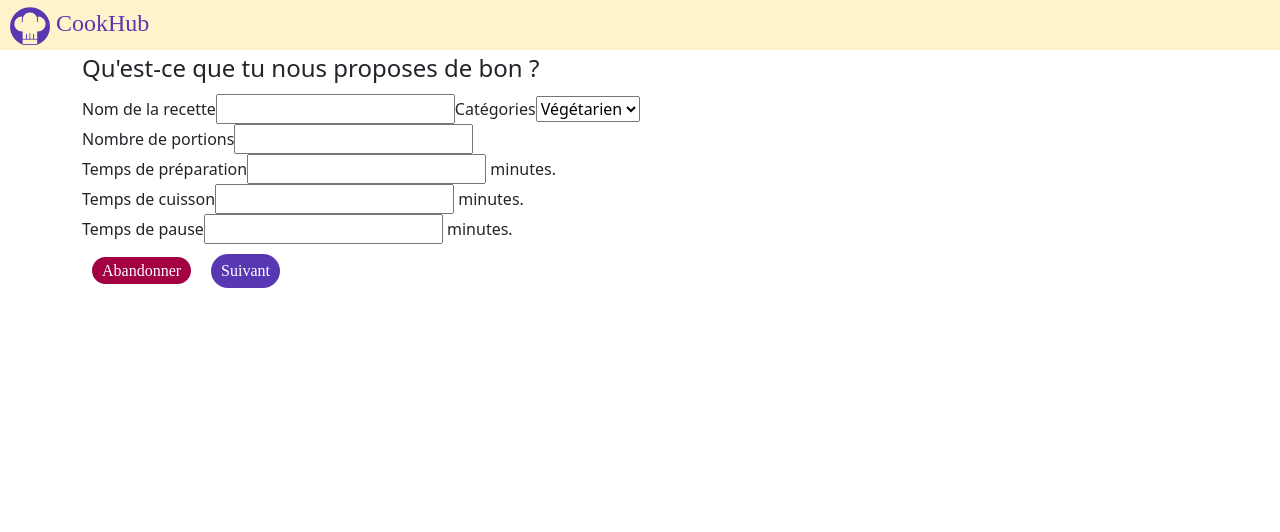
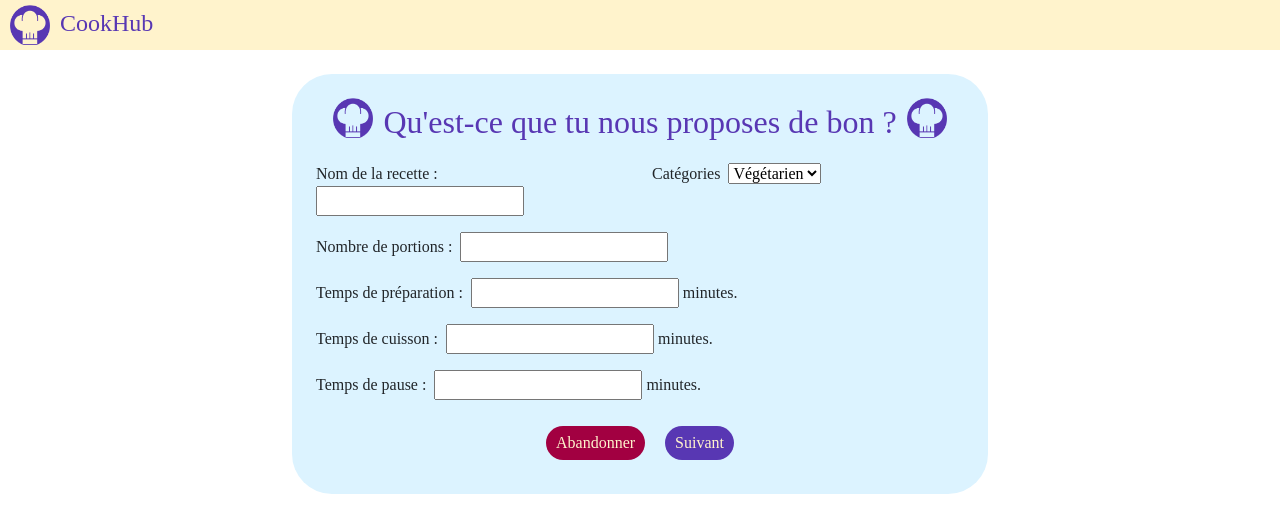
Before and after one commit to Margob29/cookhub, a React (Create React App) app: page /creation in a window 1280 px wide. Shown: the top 532 px of the page. Built offline with nearby package versions, Linux system fonts and the light colour scheme; some icons are missing.

Commit message:
frontend

```diff
--- a/src/App.css
+++ b/src/App.css
@@ -22,8 +22,9 @@
 
 .logo{
   width: 40px;
-  height: auto;
+  height: 40px;
   margin-left: 10px;
+  margin-right: 10px;
 }
 
 .presentation{
@@ -67,7 +68,7 @@
 
 .btnDiscard{
   background-color: #A20041;
-  color: white;
+  color: #FFF3CC;
   font-family: 'Berlin Sans FB Demi', 'Fredoka';
   font-size: 1rem;
   border-radius: 50px;
@@ -77,15 +78,18 @@
   padding-right: 10px;
   margin: 10px;
   text-align: center;
+  display: flex;
+  align-items: center;
 }
 
 .btnDiscard:hover, .btnSubmit:hover{
-  color: #FFF3CC;
+  color: #ffffff;
 }
+
 
 .btnSubmit{
   background-color: #5837B3;
-  color: white;
+  color: #FFF3CC;
   font-family: 'Berlin Sans FB Demi', 'Fredoka';
   font-size: 1rem;
   border-radius: 50px;
@@ -95,10 +99,13 @@
   padding-right: 10px;
   margin: 10px;
   text-align: center;
+  display: flex;
+  align-items: center;
+  justify-content: center;
 }
 
 .btnModify{
-  background-color: #DCF3FF;
+  background-color: #FFF3CC;
   color: #A20041;
   font-family: 'Berlin Sans FB Demi', 'Fredoka';
   font-size: 1rem;
@@ -110,10 +117,13 @@
   margin: 10px;
   border: #A20041 1px solid;
   text-align: center;
+  display: flex;
+  align-items: center;
+  justify-content: center;
 }
 
 .btnModify:hover{
-  color:#c62565,
+  color:#5837B3,
 }
 
 .btnAdd{
@@ -124,4 +134,69 @@
 .buttons{
   display: flex;
   justify-content: center;
+  align-items: center;
 }
+
+.formcontainer{
+  font-family: 'Berlin Sans FB Demi', 'Fredoka';
+  background-color: #DCF3FF;
+  border-radius: 40px;
+}
+
+.formtitle{
+  color: #5837B3;
+  font-family: 'Berlin Sans FB Demi', 'Fredoka';
+  display: flex;
+  justify-content: center;
+  text-align: center;
+  font-size: xx-large;
+}
+
+.cardstyle{
+  font-family: 'Berlin Sans FB', 'Fredoka';
+  text-align: center;
+}
+
+.card-text{
+  text-align: left;
+}
+
+.labelname{
+  font-family: 'Berlin Sans FB', 'Fredoka';
+}
+
+.ingredients{
+  display: flex;
+  align-items: center;
+  justify-content: center;
+  font-family: 'Berlin Sans FB', 'Fredoka';
+}
+
+.errorText{
+  font-family: 'Berlin Sans FB Demi', 'Fredoka';
+  color: #A20041;
+  padding: 2px;
+  font-size: 2rem;
+  text-align: center;
+  margin: 5px;
+}
+
+.btnHome{
+  background-color:#A20041;
+  color:#FFF3CC;
+  font-family: 'Berlin Sans FB Demi', 'Fredoka';
+  font-size: 1.25rem;
+  border-radius: 50px;
+  text-decoration: none;
+  padding: 10px;
+  margin-top: 30px;
+  width: 50%;
+  display: flex;
+  justify-content: center;
+  align-items: center;
+  text-align: center;
+}
+
+.textStyle{
+  font-family: 'Berlin Sans FB', 'Fredoka';
+}
--- a/src/App.js
+++ b/src/App.js
@@ -28,8 +28,8 @@ function App() {
           <Route path="/creationprogress" element={<CreationProgress />} />
           <Route path="/creationstep" element={<StepCreation />} />
           <Route path="/addingredient" element={<AddIngredient />} />
-          <Route path="*" element={<Error />} />{" "}
-        </Routes>{" "}
+          <Route path="*" element={<Error />} />
+        </Routes>
       </BrowserRouter>
     </div>
   );
--- a/src/components/CookHub_navbar.js
+++ b/src/components/CookHub_navbar.js
@@ -5,10 +5,10 @@ import logo from "../images/logo_violet.png";
 
 export default function CHNavbar() {
   return (
+    //TODO : ajouter la barre de recherche
     <Navbar className="navbar justify-content-between">
       <Navbar.Brand href="/" style={{ color: "#5837B3", fontSize: "1.5rem" }}>
         <img alt="Logo CookHub" src={logo} className="logo d-inline-block" />
-        {"  "}
         CookHub
       </Navbar.Brand>
       <Nav.Link href="#" className="align-right me-1">
--- a/src/pages/Creation/CreationPage.js
+++ b/src/pages/Creation/CreationPage.js
@@ -1,40 +1,57 @@
 import "../../App.css";
+import logo from "../../images/logo_violet.png";
 
 export default function CreationForm() {
   return (
-    <div>
-      <div className="container">
+    //TODO : mettre tous les champs en required
+    //TODO : faire la liste exhaustive des catégories
+    //TODO : faire en sorte qu'il n'y ait rien de pré-selectionné pour les catégories
+    //TODO : finir le responsive (titre + première ligne)
+    //TODO : faire la confirmation d'annulation
+    <div className="container d-flex justify-content-center">
+      <div className="col-sm-12 col-lg-8">
         <form>
-          <fieldset>
-            <legend>Qu'est-ce que tu nous proposes de bon ?</legend>
-            <div>
-              <label>Nom de la recette</label>
-              <input type="text" required />
-              <label>Catégories</label>
-              <select>
-                <option>Végétarien</option>
-                <option>Plat</option>
-                <option>Entrée</option>
-                <option>Dessert</option>
-              </select>
+          <fieldset className="form p-4 m-4 formcontainer">
+            <legend className="formtitle mb-3">
+              <img src={logo} alt="Logo" className="logo" />
+              Qu'est-ce que tu nous proposes de bon ?
+              <img src={logo} alt="Logo" className="logo" />
+            </legend>
+            <div className="row mb-3">
+              <div className="col-6">
+                <label className="me-2 labelname">Nom de la recette :</label>
+                <input type="text" className="labelname" required />{" "}
+              </div>
+              <div className="col-6">
+                <label className="me-2 labelname">Catégories</label>
+                <select className="labelname">
+                  <option>Végétarien</option>
+                  <option>Plat</option>
+                  <option>Entrée</option>
+                  <option>Dessert</option>
+                </select>
+              </div>
             </div>
-            <div>
-              <label>Nombre de portions</label>
-              <input type="number" />
+            <div className="col mb-3">
+              <label className="me-2 labelname">Nombre de portions :</label>
+              <input type="number" className="labelname" />
             </div>
-            <div>
-              <label>Temps de préparation</label>
-              <input type="number" /> <span> minutes.</span>
+            <div className="col mb-3">
+              <label className="me-2 labelname">Temps de préparation :</label>
+              <input type="number" className="labelname" />{" "}
+              <span className="labelname"> minutes.</span>
             </div>
-            <div>
-              <label>Temps de cuisson</label>
-              <input type="number" /> <span> minutes.</span>
+            <div className="col mb-3">
+              <label className="me-2 labelname">Temps de cuisson :</label>
+              <input type="number" className="labelname" />{" "}
+              <span className="labelname"> minutes.</span>
             </div>
-            <div>
-              <label>Temps de pause</label>
-              <input type="number" /> <span> minutes.</span>
+            <div className="col mb-3">
+              <label className="me-2 labelname">Temps de pause :</label>
+              <input type="number" className="labelname" />{" "}
+              <span className="labelname"> minutes.</span>
             </div>
-            <div>
+            <div className="buttons">
               <a className="btnDiscard" href="/">
                 Abandonner
               </a>
--- a/src/pages/Creation/CreationStepPage.js
+++ b/src/pages/Creation/CreationStepPage.js
@@ -1,29 +1,77 @@
 import { Icon } from "@iconify/react";
 import "../../App.css";
+import logo from "../../images/logo_violet.png";
 
 export default function StepCreation() {
   return (
-    <div>
+    //TODO : remplacer l'icon + par une croix pour supprimer un ingrédient
+    //TODO : agrandir la zone de descritpion pour que ça s'écrive en long et pas en ligne
+    //TODO : checker le hover du bouton modifier qui veut pas se mettre comme je veux
+    //TODO : peut-être mettre autre chose à la place du logo dans le titre
+    //TODO : faire la confirmation d'annulation
+    <div className="container d-flex justify-content-center">
+      <div className="col-sm-12 col-lg-8">
         <form>
-        <fieldset>
-          <legend>Comment réaliser cette étape ?</legend>
-          <div>
-            <p>Ingrédients nécessaires :</p>
+          <fieldset className="form p-4 m-4 formcontainer">
+            <legend className="formtitle mb-3">
+              <img src={logo} alt="Logo" className="logo" />
+              Comment réaliser cette étape ?
+              <img src={logo} alt="Logo" className="logo" />
+            </legend>
+            <div className="row mb-3 d-flex justify-content-center">
+              <h4 className="labelname mb-4">Ingrédients nécessaires :</h4>
+              <div className="row text-center">
+                <div className="col-xl-9 col-sm-12">
                   <div className="row">
-              <div className="col-6">
-                <div className="row">
-                  <span className="col-2">Farine</span>
-                  <span className="col-2">150g</span>
-                  <a href="#" className="btnModify col-2">
+                    <span className="col-3 ingredients">Farine</span>
+                    <span className="col-3 ingredients">150g</span>
+                    <a href="#" className="btnModify col-3 m-0">
                       Modifier
                     </a>
                   </div>
+                  <hr />
+                  <div className="row">
+                    <span className="col-3 ingredients">Farine</span>
+                    <span className="col-3 ingredients">150g</span>
+                    <a href="#" className="btnModify col-3 m-0">
+                      Modifier
+                    </a>
                   </div>
-              <div className="col-3">
+                  <hr />
+                  <div className="row">
+                    <span className="col-3 ingredients">Farine</span>
+                    <span className="col-3 ingredients">150g</span>
+                    <a href="#" className="btnModify col-3 m-0">
+                      Modifier
+                    </a>
+                  </div>
+                  <hr />
+                  <div className="row">
+                    <span className="col-3 ingredients">Farine</span>
+                    <span className="col-3 ingredients">150g</span>
+                    <a href="#" className="btnModify col-3 m-0">
+                      Modifier
+                    </a>
+                    <div className="col-3 d-flex align-items-center justify-content-center">
+                      <Icon
+                        icon="material-symbols:add-circle-outline-rounded"
+                        width={20}
+                        color={"#5837B3"}
+                      />
+                    </div>
+                  </div>
+                  <hr />
+                </div>
+                <div className="col-xl-3 col-md-6 col-sm-6 d-flex align-items-center justify-content-center">
                   <div className="card">
                     <div className="card-body">
-                    <h3 className="card-title">Ajouter un ingrédient</h3>
-                    <a href="/addingredient" className="d-flex justify-content-center">
+                      <h5 className="card-title labelname">
+                        Ajouter un ingrédient
+                      </h5>
+                      <a
+                        href="/addingredient"
+                        className="d-flex justify-content-center"
+                      >
                         <Icon
                           icon="material-symbols:add-circle-outline-rounded"
                           width={60}
@@ -34,8 +82,8 @@ export default function StepCreation() {
                   </div>
                 </div>
               </div>
-            <label>Description :</label>
-            <input type="text"></input>
+              <label className="labelname">Description :</label>
+              <input type="text" className="labelname" />
             </div>
             <div className="buttons">
               <a className="btnDiscard" href="/creationprogress">
@@ -48,5 +96,6 @@ export default function StepCreation() {
           </fieldset>
         </form>
       </div>
+    </div>
   );
 }
--- a/src/pages/Home/HomePage.js
+++ b/src/pages/Home/HomePage.js
@@ -3,11 +3,14 @@ import cooker from "../../images/th2.jpeg";
 
 export default function Home() {
   return (
+    //TODO : components pour les recettes
+    //TODO : superposer le texte et l'image
+    //TODO : responsive
     <div className="head">
       <img src={cooker} alt="Cuisinier" width="100%" height="250px"></img>
       <div className="presentation">
         <p className="textPresentation">Partage tes talents de cuisinier</p>
-        <a role="button" className="btnCreation" href="/creation">
+        <a className="btnCreation" href="/creation">
           Créer une recette
         </a>
       </div>
```
Also changed, not shown: src/pages/Creation/AddIngredientPage.js (+17 -9 lines), src/pages/Creation/CreationInProgressPage.js (+28 -9 lines), src/pages/Error.js (+19 -0 lines), src/pages/Home/RecipePage.js (+45 -20 lines), src/components/RecipeCard.js (added). Lines whose indentation alone changed are shown as unchanged.
